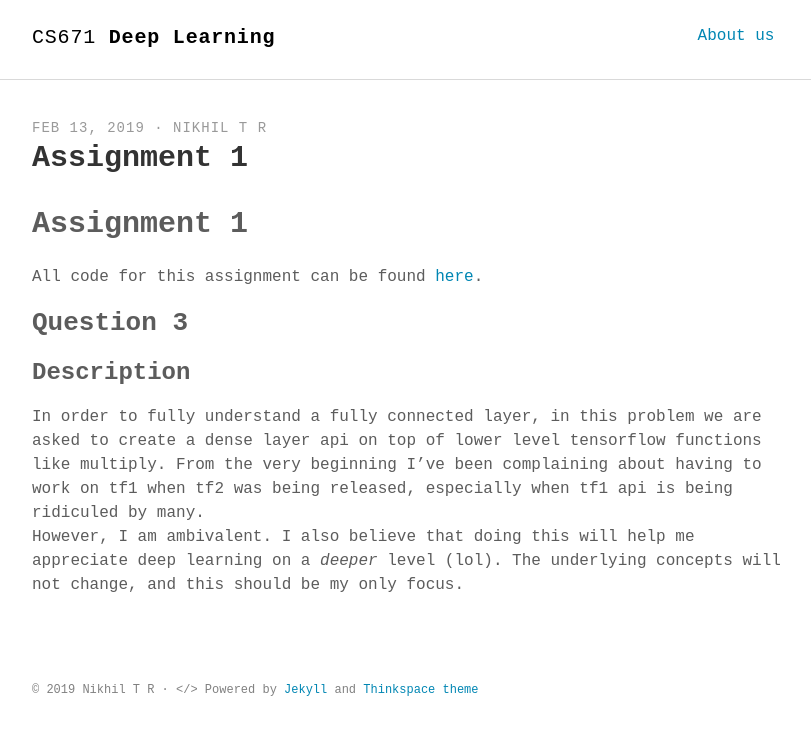
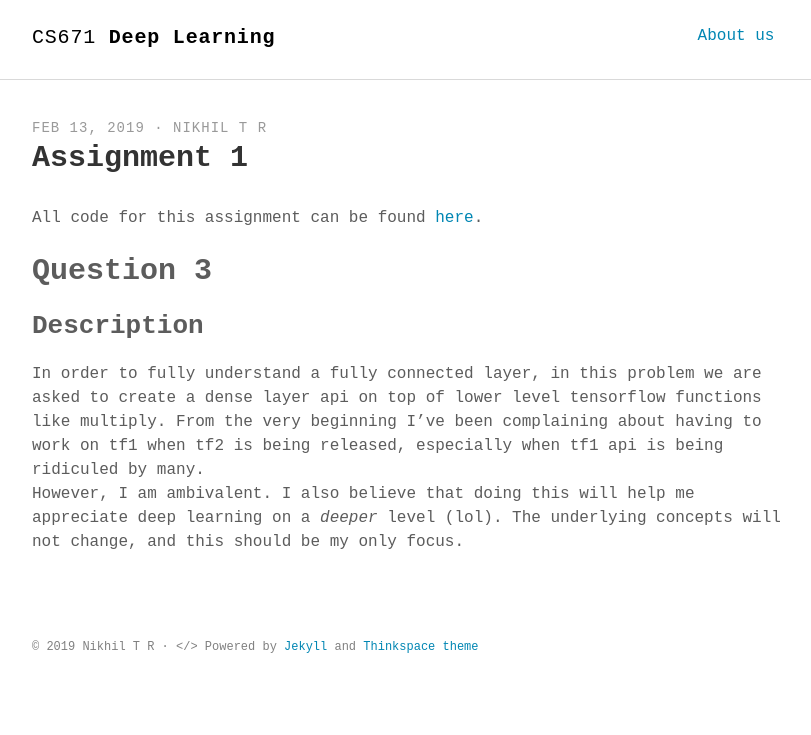
Before and after one commit to Kaustubh1Verma/CS671_Deep-Learning_2019, a Jekyll site: the page built from _posts/2019-02-13-Assignment-1.md, in a window 1280 px wide. Shown: the top 735 px of the page, without its empty margins (232-1043 px from the left). Built offline with Jekyll 4.4.1, drawn with Linux system fonts in a browser that asks for light colours; some web fonts are replaced.

Commit message:
Update blog

```diff
--- a/_posts/2019-02-13-Assignment-1.md
+++ b/_posts/2019-02-13-Assignment-1.md
@@ -5,10 +5,9 @@
 author	: "Nikhil T R"
 ---
 
-# Assignment 1
 All code for this assignment can be found [here](https://github.com/42niks/CS671-Deep-Learning-2019/tree/master/Assignment_1).
 
-## Question 3
+# Question 3
 
-### Description
-In order to fully understand a fully connected layer, in this problem we are asked to create a dense layer api on top of lower level tensorflow functions like multiply. From the very beginning I've been complaining about having to work on tf1 when tf2 was being released, especially when tf1 api is being ridiculed by many.<br>However, I am ambivalent. I also believe that doing this will help me appreciate deep learning on a _deeper_ level (lol). The underlying concepts will not change, and this should be my only focus.
+## Description
+In order to fully understand a fully connected layer, in this problem we are asked to create a dense layer api on top of lower level tensorflow functions like multiply. From the very beginning I've been complaining about having to work on tf1 when tf2 is being released, especially when tf1 api is being ridiculed by many.<br>However, I am ambivalent. I also believe that doing this will help me appreciate deep learning on a _deeper_ level (lol). The underlying concepts will not change, and this should be my only focus.
```
